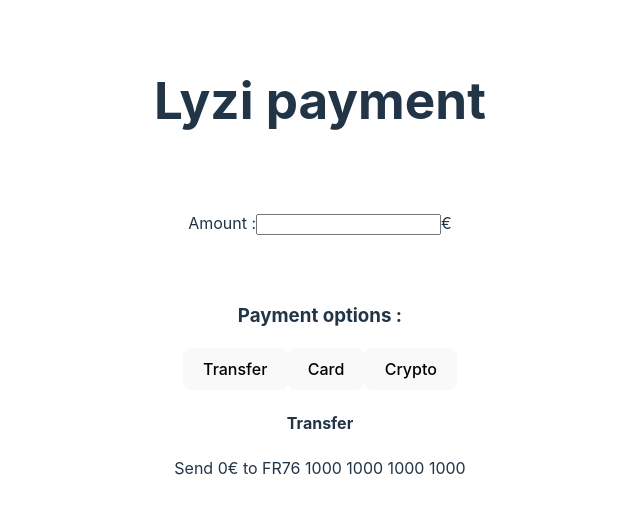
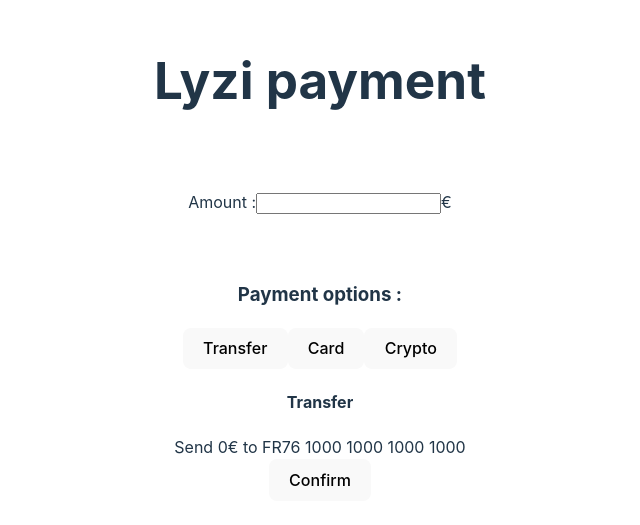
Before and after one commit to m1m1s1ku/lyzi-frontend, a React (Vite) app: page / in a window 1280 px wide. Shown: the part 141-666 px from the top of the page, without its empty margins (320-960 px from the left). Built offline with nearby package versions, Linux system fonts and the light colour scheme.

Commit message:
Add validation on amount

```diff
--- a/src/App.tsx
+++ b/src/App.tsx
@@ -5,6 +5,19 @@ function App() {
   const [amount, setAmount] = useState(0);
   const [paymentMode, setPaymentMode] = useState(0);
   const [paymentConfirm, setPaymentConfirm] = useState(false);
+  const [invalidAmount, setInvalidAmount] = useState(false);
+
+  const onConfirm = () => {
+    if(!amount || isNaN(amount)) {
+      setInvalidAmount(true);
+      setPaymentConfirm(false);
+      return;
+    }
+
+    setTimeout(() => {
+      setPaymentConfirm(true);
+    }, 1000);
+  }
 
   return (
     <>
@@ -13,8 +26,10 @@ function App() {
         <p>
           <span>Amount :</span>
           <input type="number" onInput={(e) => {
+            setInvalidAmount(false);
             setAmount(parseFloat((e.target as HTMLInputElement).value));
           }}></input>€
+          {invalidAmount ? <div>Invalid amount</div> : <div></div>}
         </p>
       </div>
       <div>
@@ -27,22 +42,22 @@ function App() {
         {paymentMode === 0 ? <div>
           <h4>Transfer</h4>
           <div>Send {amount}€ to FR76 1000 1000 1000 1000</div>
+          <button onClick={onConfirm}>Confirm</button>
+          {paymentConfirm ? <div>Confirm received</div> : <div></div>}
         </div> : <div></div>}
         {paymentMode === 1 ? <div>
           <h4>Card</h4>
           <p>Amount : {amount}€</p>
           <label>Card number </label>
           <input type="text"></input>
+          <button onClick={onConfirm}>Confirm</button>
+          {paymentConfirm ? <div>Confirm received</div> : <div></div>}
         </div> : <div></div>}
         {paymentMode === 2 ? <div>
           <h4>Crypto</h4>
           <p>Amount : {amount}€</p>
           <div>Send to wallet 1Lbcfr7sAHTD9CgdQo3HTMTkV8LK4ZnX71</div>
-          <button onClick={() => {
-            setTimeout(() => {
-              setPaymentConfirm(true);
-            }, 1000);
-          }}>Confirm</button>
+          <button onClick={onConfirm}>Confirm</button>
           {paymentConfirm ? <div>Confirm received</div> : <div></div>}
         </div> : <div></div>}
       </div>
```
